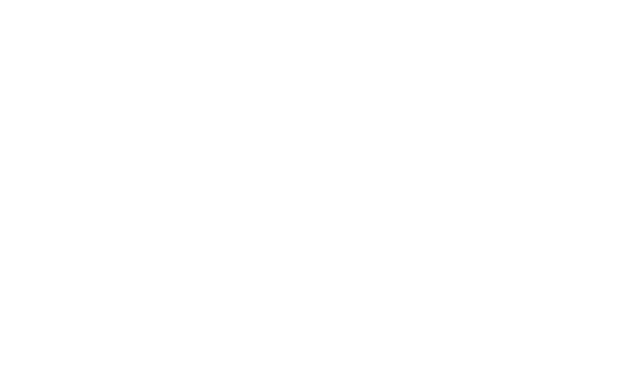
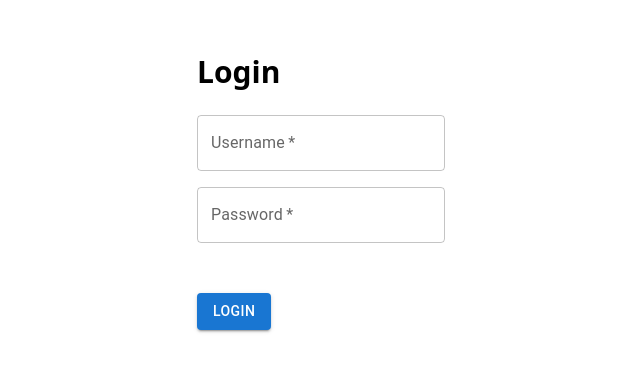
Before and after one commit to muchlogic/CP317-Final-Project, a React (Vite) app in the folder Frontend/: page /login in a window 1280 px wide. Shown: the part 208-580 px from the top of the page, without its empty margins (319-959 px from the left). Built offline with nearby package versions, Linux system fonts and the light colour scheme.

Commit message:
login page

```diff
--- a/Frontend/src/routes/UserManagement/LoginInterface.jsx
+++ b/Frontend/src/routes/UserManagement/LoginInterface.jsx
@@ -1,10 +1,70 @@
 import { Container } from "@mui/material";
 import { useState, useEffect } from "react";
+import {TextField, Button} from "@mui/material";
+import {alignProperty} from "@mui/material/styles/cssUtils";
+
 
 export default function LoginInterface() {
+const [username, setUsername] = useState("")
+const [password, setPassword] = useState("")
+const [error, setError] = useState("")
+
+const handleLogin = async (event) => {
+  event.preventDefault();
+
+  try {
+    const response = await fetch("/users/login", {
+      method: "GET",
+      headers: {
+        "Content-Type": "application/json",
+
+      },
+      body: JSON.stringify({username, password }),
+
+    })
+    if (response.ok) {
+      // Successful login
+      console.log("Success");
+      setError("");
+    } else {
+      const errorReason = await response.json();
+      if (errorReason.message === "Invalid Password") {
+        setError("Password does not match associated email.");
+      } else if (errorReason.message === "Invalid Username") {
+        setError("Must be a username that exists in the database.");
+      } else {
+        setError("Unknown Error");
+      }
+    }
+  } catch (error) {
+    console.error("Error during login:", error);
+    setError("Unknown Error");
+  }
+};
   return (
+
     <>
-      <Container></Container>
+  <Container className="flex justify-center items-center h-[100vh]">
+      <form onSubmit={handleLogin} className="space-y-4">
+        <h1 className="text-3xl font-bold"style={{marginBottom:"25px"}}>Login</h1>
+
+
+        <div className="input-box space-y-4">
+        <TextField
+        id="username" label="Username" variant="outlined" required value={username}
+        onChange={(e) => setUsername(e.target.value)}
+        />
+          <div className="input-box">
+          <TextField id="password" label="Password" variant="outlined" type="password" required value={password}
+          onChange={(e) => setPassword(e.target.value)}/>
+
+          </div>
+          <Button type="submit" variant="contained" style={{marginTop: "50px"}}>Login</Button>
+
+        </div>
+      </form>
+
+      </Container>
     </>
   );
 }
--- a/Frontend/src/routes/UserManagement/SignUpInterface.jsx
+++ b/Frontend/src/routes/UserManagement/SignUpInterface.jsx
@@ -4,8 +4,7 @@
 export default function SingUpInterface() {
   return (
     <>
-      <Container>
-        <h1 className="text-3xl">micro peni</h1>
+      <Container className="flex justify-center items-center h-[100vh]">
       </Container>
     </>
   );
```
